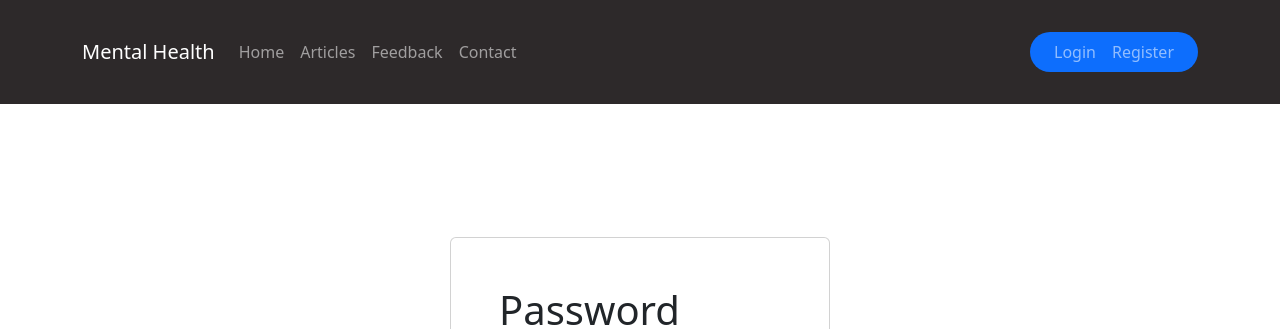
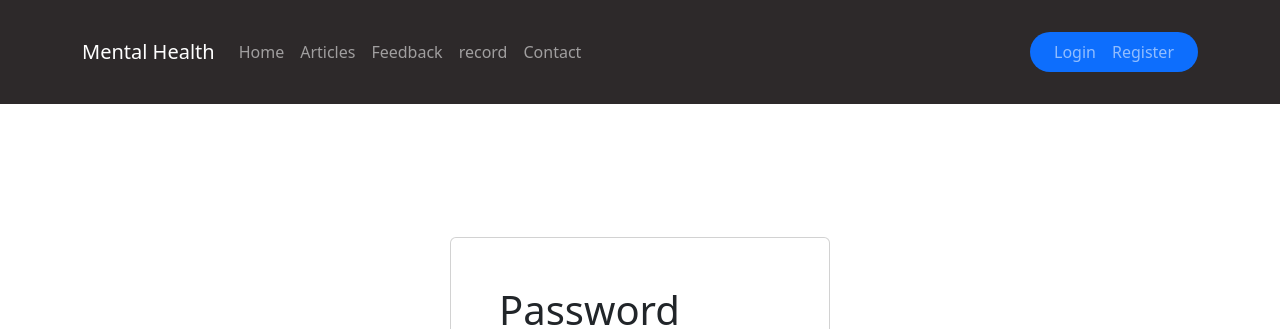
Before and after one commit to somgupta50/web3, a Django app: page /accounts/password/reset/ in a window 1280 px wide. Shown: the top 329 px of the page. Run offline with Django 4.2, Linux system fonts and the light colour scheme; some libraries are stand-ins or nearby versions.

Commit message:
completed

```diff
--- a/templates/partials/navbar.html
+++ b/templates/partials/navbar.html
@@ -29,6 +29,13 @@
                         Feedback
                     </a>
                 </li>
+            </li>
+
+            <li class="nav-item">
+                <a class="nav-link" href="{% url 'record' %}">
+                    record
+                </a>
+            </li>
 
                 <li class="nav-item">
                     <a class="nav-link" href="{% url 'contact' %}">
```
